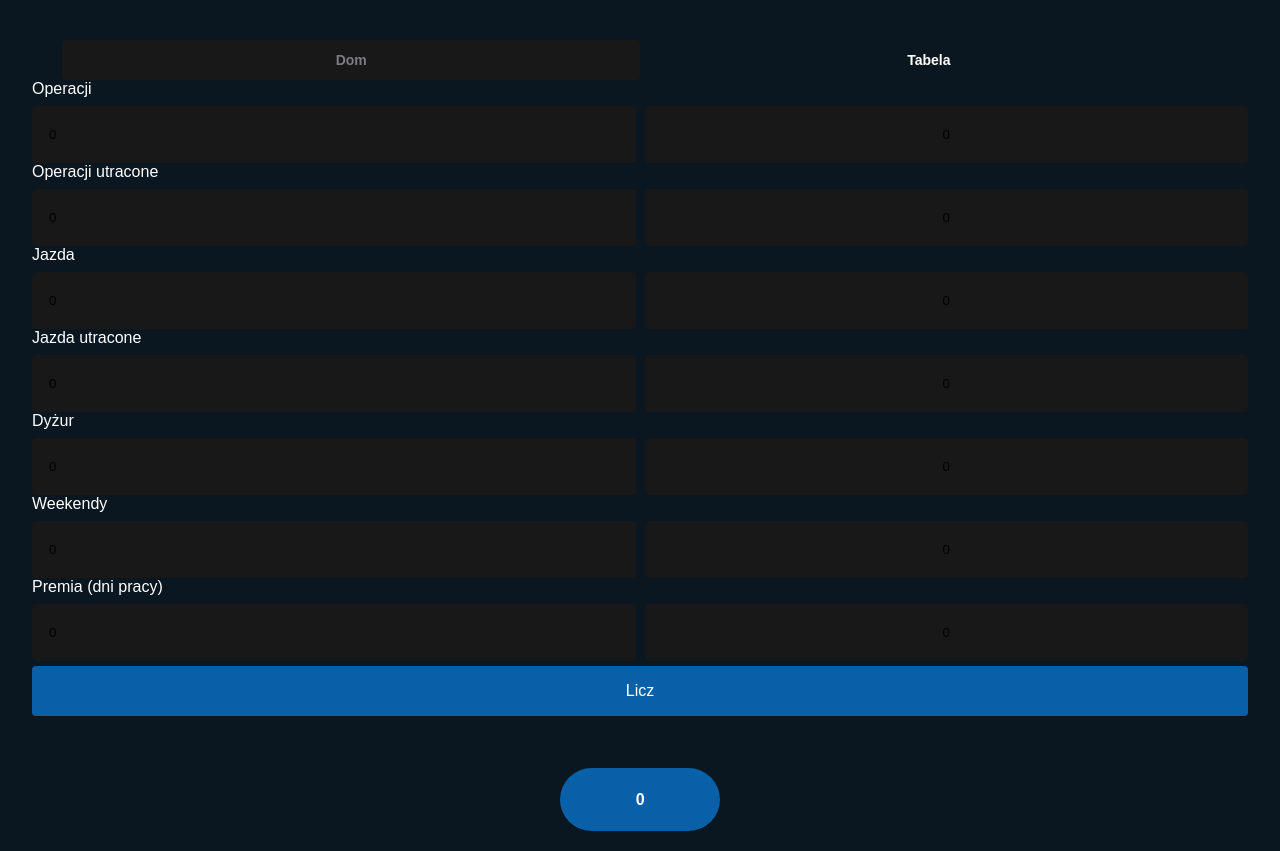
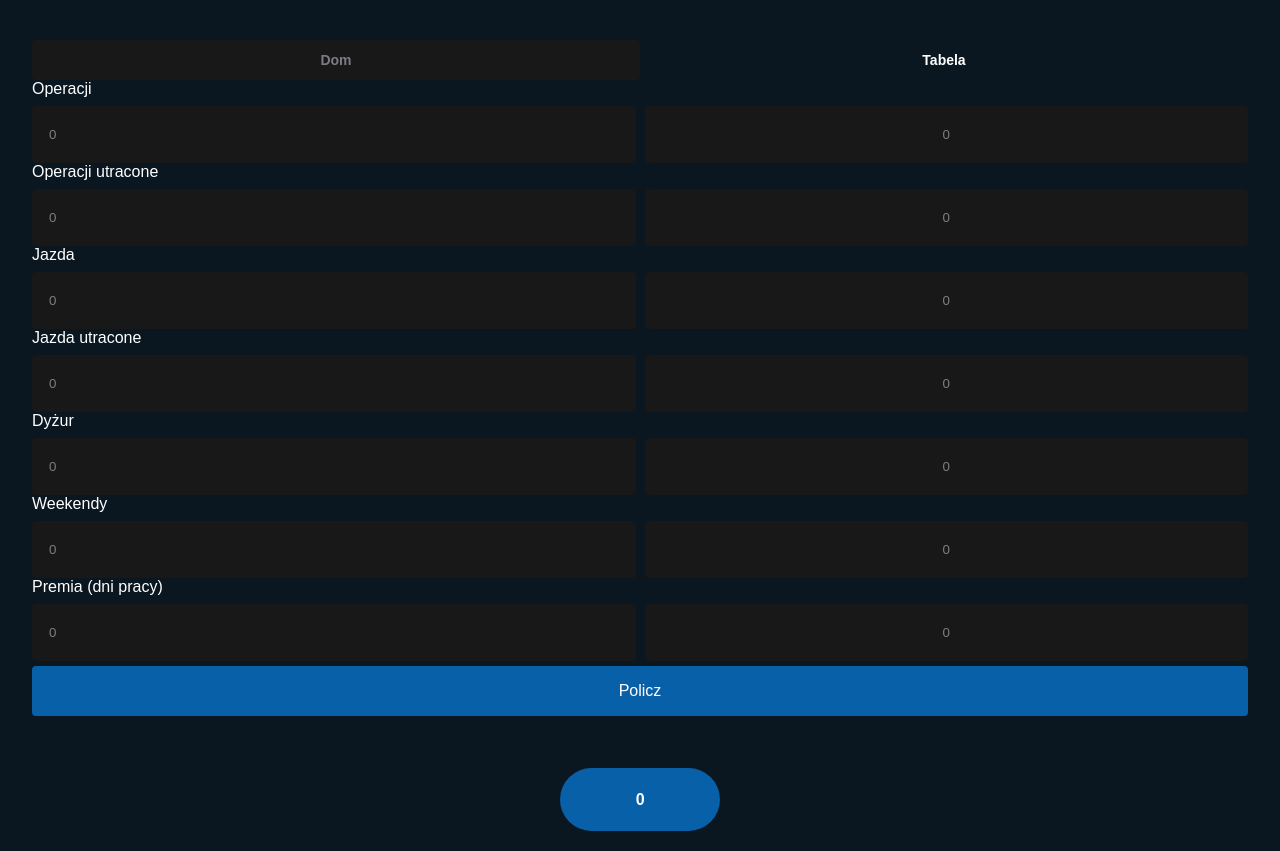
Before and after one commit to olekrumian/czassPracy-react-app, a React (Create React App) app: page / in a window 1280 px wide. Both pictures are taken after a click on the button "Dom". Built offline with nearby package versions, Linux system fonts and the light colour scheme.

Commit message:
fixStyleAndNaming

```diff
--- a/src/Components/Calculate.js
+++ b/src/Components/Calculate.js
@@ -252,7 +252,7 @@ export const Calculate = () => {
             <input
               id="hour"
               type="number"
-              className="input_value hourMatch"
+              className="input_value"
               placeholder="Ilość"
               inputMode="decimal"
               name="operacji"
@@ -261,7 +261,7 @@ export const Calculate = () => {
             />
             <input
               id="hour"
-              className="input_goal hour"
+              className="input_goal"
               value={(sumOperacji() - utracone()) * 42}
               readOnly
             />
@@ -298,7 +298,7 @@ export const Calculate = () => {
             />
             <input
               id="drive"
-              className="input input_goal"
+              className="input_goal"
               value={sumTotal.jazda * 42}
               readOnly
             />
@@ -316,7 +316,7 @@ export const Calculate = () => {
             />
             <input
               id="halfhour"
-              className="input input_goal"
+              className="input_goal"
               value={sumTotal.jazdaUtracone * 21}
               readOnly
             />
@@ -335,7 +335,7 @@ export const Calculate = () => {
             />
             <input
               id="payDays"
-              className="input input_goal"
+              className="input_goal"
               value={sumTotal.dyzur * 150}
               readOnly
             />
@@ -354,7 +354,7 @@ export const Calculate = () => {
             />
             <input
               id="payDays"
-              className="input input_goal"
+              className="input_goal"
               value={sumTotal.weekend * 150}
               readOnly
               name="goal"
@@ -379,7 +379,7 @@ export const Calculate = () => {
               readOnly
             />
           </div>
-          <button className="ready_btn">Licz</button>
+          <button className="ready_btn">Policz</button>
         </form>
         <div className="summa_wyplaty">
           <p className="wyplata">{wyplata}</p>
--- a/src/index.css
+++ b/src/index.css
@@ -47,7 +47,7 @@ input {
 @media screen and (max-width: 1920px) {
   .btn_container {
     margin: 4rem 0rem 0rem 0rem;
-    padding: 0 2.5%;
+    padding: 0;
     width: 100%;
     height: 4rem;
     display: flex;
@@ -113,6 +113,7 @@ input {
     background-color: var(--nowhite-color);
     border: 0.1rem solid var(--nowhite-color);
     border-radius: 0.4rem;
+    color: var(--grey-color);
   }
   .input_goal {
     margin: 0rem 0rem 0rem 0rem;
@@ -123,20 +124,9 @@ input {
     border: 0.1rem solid var(--nowhite-color);
     border-radius: 0.4rem;
     text-align: center;
+    color: var(--grey-color);
   }
 
-  .input_title-comentarz {
-    margin: 2.4rem 0;
-  }
-
-  .input_textarea {
-    margin: 1rem 0rem 0rem 0rem;
-    padding: 1.6rem;
-    background-color: var(--nowhite-color);
-    border-radius: 0.4rem;
-    width: 100%;
-    height: 15rem;
-  }
   .summa_wyplaty {
     margin: 4.8rem auto 2rem;
     display: flex;
@@ -171,7 +161,6 @@ input {
     margin: 1rem 0 0 0;
     padding: 0.5rem;
     width: 100%;
-    max-width: 95%;
     padding: 20px 16px;
     height: 64px;
     background-color: var(--nowhite-color);
@@ -274,10 +263,4 @@ input {
     border: none;
     background-color: transparent;
   }
-  .usun img {
-    bottom: 2rem;
-    z-index: 1;
-    width: 1rem;
-    height: 1.2rem;
-  }
 }
```
